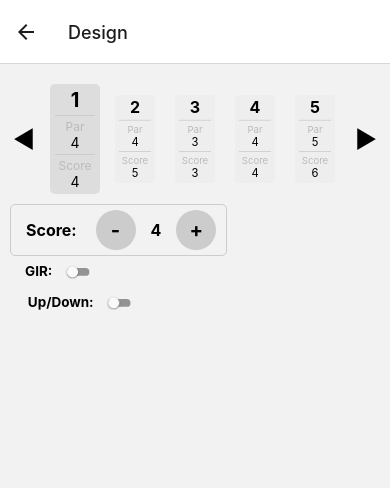
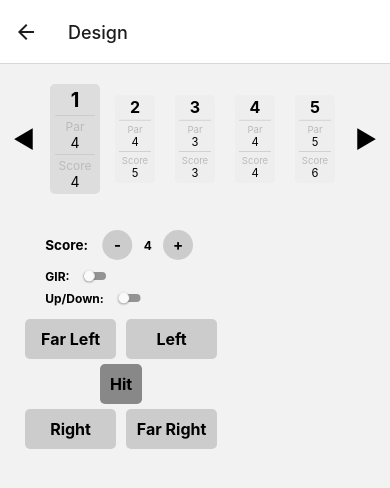
Before and after one commit to jbreeland/loginApp, a React Native app in the folder mobile/: screen /Design in a window 390 px wide. Shown: the top 488 px of the page. Built offline with nearby package versions, Linux system fonts and the light colour scheme.

Commit message:
fixed spacing and started with fairway element

```diff
--- a/mobile/screens/DesignScreen.js
+++ b/mobile/screens/DesignScreen.js
@@ -10,6 +10,9 @@ const DesignScreen = () => {
     const [score, setScore] = useState(parValues[0]);
     const [gir, setGir] = useState(false);
     const [upDown, setUpDown] = useState(false);
+    const [fairway, setFairway] = useState('Hit'); // Default to 'Hit'
+
+    const fairwayOptions = ['Far Left', 'Left', 'Hit', 'Right', 'Far Right'];
 
     const goToPreviousHole = () => {
         setCurrentHole(prev => {
@@ -45,6 +48,10 @@ const DesignScreen = () => {
         }
     };
 
+    const handleFairwayPress = (option) => {
+        setFairway(option);
+    };
+
     return (
         <View style={styles.container}>
             <View style={styles.holeContainer}>
@@ -75,6 +82,7 @@ const DesignScreen = () => {
                 </TouchableOpacity>
             </View>
             <View style={styles.content}>
+                <View style={styles.alignedContainer}>
                     <View style={styles.scoreContainer}>
                         <Text style={styles.scoreLabel}>Score: </Text>
                         <TouchableOpacity style={styles.circleButton} onPress={decreaseScore}>
@@ -86,12 +94,66 @@ const DesignScreen = () => {
                         </TouchableOpacity>
                     </View>
                     <View style={styles.switchContainer}>
-                    <Text style={styles.switchLabel}> GIR: </Text>
+                        <Text style={styles.switchLabel}>GIR: </Text>
                         <Switch style={styles.smallSwitch} value={gir} onValueChange={setGir} />
                     </View>
                     <View style={styles.switchContainer}>
                         <Text style={styles.switchLabel}>Up/Down: </Text>
                         <Switch style={styles.smallSwitch} value={upDown} onValueChange={setUpDown} />
+                    </View>
+                    <View style={styles.fairwayContainer}>
+                        <View style={styles.fairwayRow}>
+                            <TouchableOpacity
+                                style={[
+                                    styles.fairwayButton,
+                                    fairway === 'Far Left' && styles.selectedFairwayButton
+                                ]}
+                                onPress={() => handleFairwayPress('Far Left')}
+                            >
+                                <Text style={styles.fairwayButtonText}>Far Left</Text>
+                            </TouchableOpacity>
+                            <TouchableOpacity
+                                style={[
+                                    styles.fairwayButton,
+                                    fairway === 'Left' && styles.selectedFairwayButton
+                                ]}
+                                onPress={() => handleFairwayPress('Left')}
+                            >
+                                <Text style={styles.fairwayButtonText}>Left</Text>
+                            </TouchableOpacity>
+                        </View>
+                        <View style={styles.hitButtonContainer}>
+                            <TouchableOpacity
+                                style={[
+                                    styles.hitButton,
+                                    fairway === 'Hit' && styles.selectedFairwayButton
+                                ]}
+                                onPress={() => handleFairwayPress('Hit')}
+                            >
+                                <Text style={styles.fairwayButtonText}>Hit</Text>
+                            </TouchableOpacity>
+                        </View>
+                        <View style={styles.fairwayRow}>
+                            <TouchableOpacity
+                                style={[
+                                    styles.fairwayButton,
+                                    fairway === 'Right' && styles.selectedFairwayButton
+                                ]}
+                                onPress={() => handleFairwayPress('Right')}
+                            >
+                                <Text style={styles.fairwayButtonText}>Right</Text>
+                            </TouchableOpacity>
+                            <TouchableOpacity
+                                style={[
+                                    styles.fairwayButton,
+                                    fairway === 'Far Right' && styles.selectedFairwayButton
+                                ]}
+                                onPress={() => handleFairwayPress('Far Right')}
+                            >
+                                <Text style={styles.fairwayButtonText}>Far Right</Text>
+                            </TouchableOpacity>
+                        </View>
+                    </View>
                 </View>
             </View>
         </View>
@@ -108,7 +170,7 @@ const styles = StyleSheet.create({
     holeContainer: {
         flexDirection: 'row',
         alignItems: 'center',
-        marginBottom: 5,
+        marginBottom: 20,
     },
     arrow: {
         fontSize: 24,
@@ -159,28 +221,28 @@ const styles = StyleSheet.create({
         justifyContent: 'flex-start',
         alignItems: 'flex-start',
         width: '100%',
-        paddingHorizontal: 10,
-
+        paddingHorizontal: 20,
+    },
+    alignedContainer: {
+        marginTop: 10,
+        marginLeft: 0,
     },
     scoreContainer: {
         flexDirection: 'row',
         alignItems: 'center',
-        justifyContent: 'flex-start', // Aligns the score container to the left
-        marginTop: 5, // Move closer to the scorecard
-        borderWidth: 1,
-        borderColor: '#ccc',
-        padding: 5,
-        borderRadius: 5,
-
-        //transform: [{ scale: 0.75 }],
+        justifyContent: 'flex-start', // Align to the left
+        marginTop: 1,
+        //marginBottom: 10,
+        //borderWidth: 1, // Add border for the box
+        //borderColor: '#ccc', // Set border color
+        //padding: 10, // Add padding for the box
+        //borderRadius: 5, // Optional: Add border radius for rounded corners
+        transform: [{ scale: 0.75 }],
     },
     scoreLabel: {
-        fontSize: 16,
+        fontSize: 18,
         fontWeight: 'bold',
         marginRight: 10,
-        marginTop: 1,
-        marginBottom: 1,
-        marginLeft: 10,
     },
     circleButton: {
         width: 40,
@@ -203,20 +265,59 @@ const styles = StyleSheet.create({
     switchContainer: {
         flexDirection: 'row',
         alignItems: 'center',
-        marginBottom: 5,
-        alignSelf: 'flex-start',
-        marginTop: 5, // Move closer to the scorecard
+        marginBottom: 1,
+        marginTop: 1,
         transform: [{ scale: 0.75 }],
     },
     switchLabel: {
-        fontSize: 18,
+        fontSize: 16,
         fontWeight: 'bold',
         marginRight: 10,
-
     },
     smallSwitch: {
         transform: [{ scaleX: 0.75 }, { scaleY: 0.75 }],
     },
+    fairwayContainer: {
+        flexDirection: 'column',
+        alignItems: 'center',
+        marginTop: 10,
+        marginBottom: 20,
+    },
+    fairwayRow: {
+        flexDirection: 'row',
+        justifyContent: 'space-between',
+        width: '100%',
+        marginBottom: 5,
+    },
+    fairwayButton: {
+        flex: 1,
+        justifyContent: 'center',
+        alignItems: 'center',
+        padding: 10,
+        backgroundColor: '#ccc',
+        marginHorizontal: 5,
+        borderRadius: 5,
+    },
+    selectedFairwayButton: {
+        backgroundColor: '#888',
+    },
+    hitButtonContainer: {
+        flexDirection: 'row',
+        justifyContent: 'center',
+        alignItems: 'center',
+        marginBottom: 5,
+    },
+    hitButton: {
+        justifyContent: 'center',
+        alignItems: 'center',
+        padding: 10,
+        backgroundColor: '#ccc',
+        borderRadius: 5,
+    },
+    fairwayButtonText: {
+        fontSize: 16,
+        fontWeight: 'bold',
+    },
 });
 
 export default DesignScreen;
```
Lines whose indentation alone changed are shown as unchanged.
